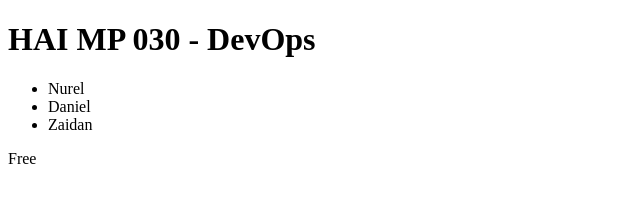
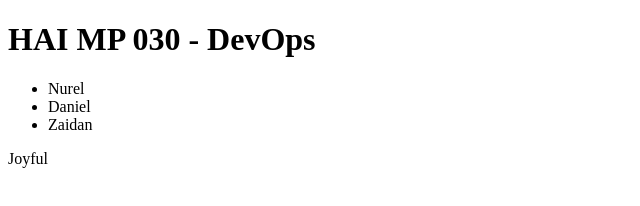
Before and after one commit to nurelhhh/express-devops, a website: page app/index.html in a window 1280 px wide. Shown: the full height of the page, 0-640 px from the left. Drawn offline with Linux system fonts and the light colour scheme.

Commit message:
Update paragraph

```diff
--- a/app/index.html
+++ b/app/index.html
@@ -15,6 +15,6 @@
             <li>Zaidan</li>
         </ul>
     </div>
-    <p>Free</p>
+    <p>Joyful</p>
 </body>
 </html>
```
